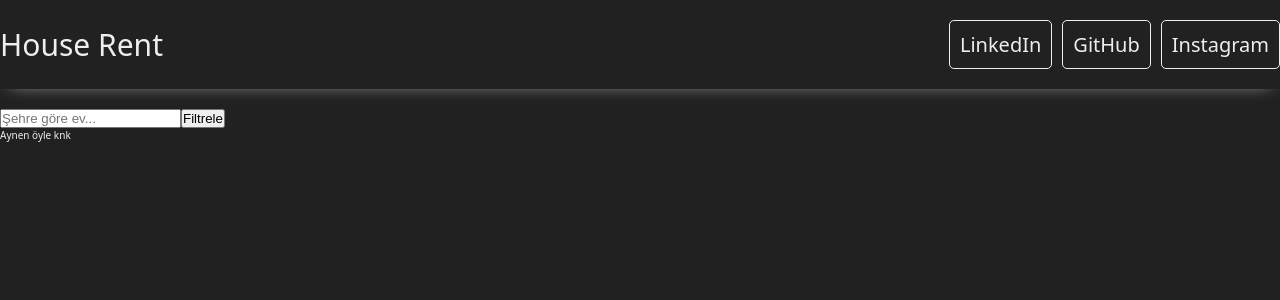
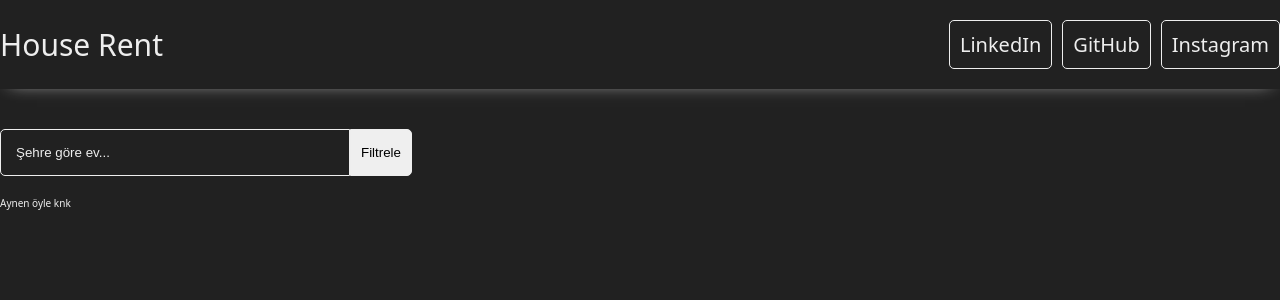
Before and after one commit to guneyeroglu/rent-house-ng, an Angular app: page / in a window 1280 px wide. Shown: the top 300 px of the page. Built offline with nearby package versions, Linux system fonts and the light colour scheme.

Commit message:
#update: main-app and home scss

```diff
--- a/src/app/app.component.html
+++ b/src/app/app.component.html
@@ -1,5 +1,5 @@
 <app-header />
 <main>
-  <app-home />
+  <app-home class="home__container" />
 </main>
 <router-outlet />
--- /dev/null
+++ b/src/app/app.component.scss
@@ -0,0 +1,6 @@
+.home__container {
+  max-width: 144rem;
+  width: 100%;
+  display: block;
+  margin: 0 auto;
+}
--- a/src/app/app.component.ts
+++ b/src/app/app.component.ts
@@ -8,5 +8,6 @@ import { HeaderComponent } from './header/header.component';
   standalone: true,
   imports: [RouterOutlet, HomeComponent, HeaderComponent],
   templateUrl: './app.component.html',
+  styleUrl: './app.component.scss',
 })
 export class AppComponent {}
--- a/src/app/home/home.component.scss
+++ b/src/app/home/home.component.scss
@@ -0,0 +1,32 @@
+section > form {
+  padding: 2rem 0;
+  display: flex;
+  flex-direction: row;
+  justify-content: flex-start;
+  align-items: stretch;
+
+  input {
+    border: 1px solid #eeeeee;
+    border-radius: 0.5rem;
+    border-top-right-radius: 0;
+    border-bottom-right-radius: 0;
+    outline: none;
+    background-color: #212121;
+    padding: 1.5rem;
+    width: 35rem;
+    color: #eeeeee;
+
+    &::placeholder {
+      color: #eeeeee;
+    }
+  }
+
+  button {
+    padding: 1rem;
+    border: 1px solid #eeeeee;
+    border-radius: 0.5rem;
+    border-top-left-radius: 0;
+    border-bottom-left-radius: 0;
+    cursor: pointer;
+  }
+}
```
